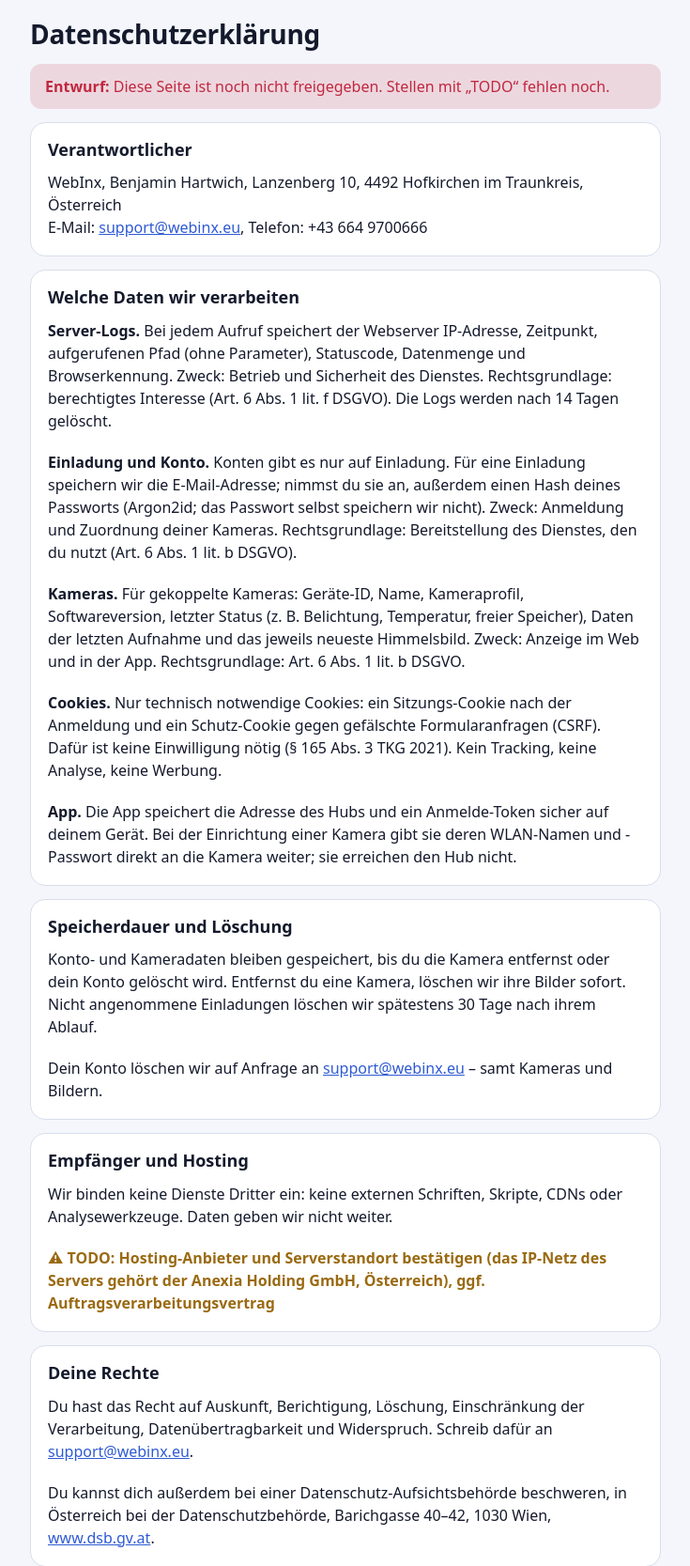
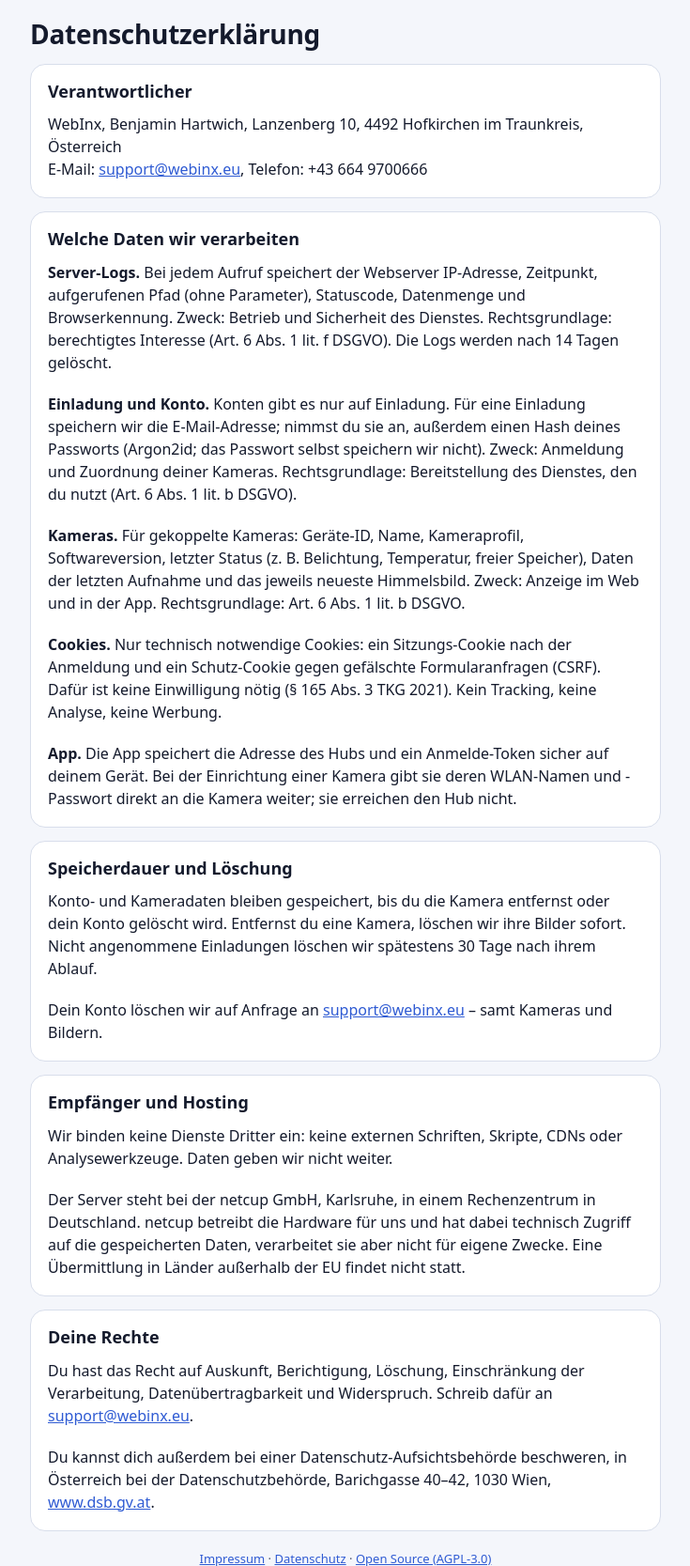
Before and after one commit to benhartwich/allskyhub, a FastAPI app: template server/src/allskyhub_server/web/templates/datenschutz.html in a window 1280 px wide. Shown: the part 61-1728 px from the top of the page at 94% size, without its empty margins (272-1007 px from the left). Run offline with FastAPI, Linux system fonts and the light colour scheme; the template is opened without the code that fills it, so the values that code supplies are empty; parts of the project's set-up code (start-up, migrations or seed data) failed here and were passed over.

Commit message:
fix(server): name the hosting provider in the privacy policy (#20)
netcup GmbH, Karlsruhe, data centre in Germany (from Benjamin). With
that the privacy policy has no TODO left, so the draft notice and its
styles are removed.


Claude-Session: https://claude.ai/code/session_0194nu9dnedSFXQ9gP5PXz9H

Co-authored-by: Claude Opus 5.5 <noreply@anthropic.com>

```diff
--- a/server/src/allskyhub_server/web/static/app.css
+++ b/server/src/allskyhub_server/web/static/app.css
@@ -95,5 +95,3 @@ button.danger { background: transparent; color: var(--danger); border: 1px solid
 
 /* Imprint and privacy policy */
 .legal p + p { margin-top: 8px; }
-.todo { color: var(--warn); font-weight: 600; }
-.todo::before { content: "⚠ "; }
--- a/server/src/allskyhub_server/web/templates/_draft.html
+++ /dev/null
@@ -1 +0,0 @@
-<p class="msg error" role="note"><strong>Entwurf:</strong> Diese Seite ist noch nicht freigegeben. Stellen mit „TODO“ fehlen noch.</p>
--- a/server/src/allskyhub_server/web/templates/datenschutz.html
+++ b/server/src/allskyhub_server/web/templates/datenschutz.html
@@ -3,7 +3,6 @@
 {% block content %}
 <article class="legal stack">
   <h1>Datenschutzerklärung</h1>
-  {% include "_draft.html" %}
 
   <section class="card">
     <h2>Verantwortlicher</h2>
@@ -29,7 +28,7 @@
   <section class="card">
     <h2>Empfänger und Hosting</h2>
     <p>Wir binden keine Dienste Dritter ein: keine externen Schriften, Skripte, CDNs oder Analysewerkzeuge. Daten geben wir nicht weiter.</p>
-    <p class="todo">TODO: Hosting-Anbieter und Serverstandort bestätigen (das IP-Netz des Servers gehört der Anexia Holding GmbH, Österreich), ggf. Auftragsverarbeitungsvertrag</p>
+    <p>Der Server steht bei der netcup GmbH, Karlsruhe, in einem Rechenzentrum in Deutschland. netcup betreibt die Hardware für uns und hat dabei technisch Zugriff auf die gespeicherten Daten, verarbeitet sie aber nicht für eigene Zwecke. Eine Übermittlung in Länder außerhalb der EU findet nicht statt.</p>
   </section>
 
   <section class="card">
```
Also changed, not shown: server/tests/test_auth.py (+3 -1 lines).
